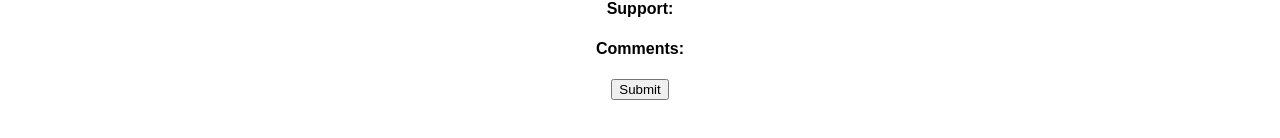
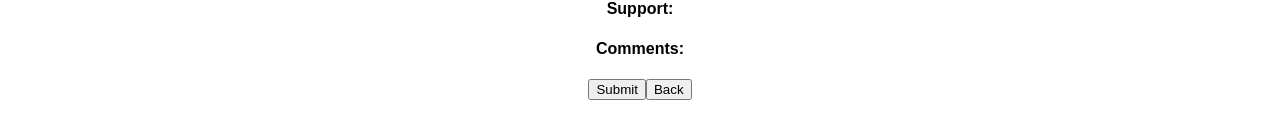
Before and after one commit to MadTofu22/redux-feedback-loop, a React (Create React App) app: page /#/review in a window 1280 px wide. Shown: the part 310-448 px from the top of the page. Built offline with nearby package versions, Linux system fonts and the light colour scheme.

Commit message:
added back buttons and updated readme

```diff
--- a/src/components/InputPage/InputPage.js
+++ b/src/components/InputPage/InputPage.js
@@ -109,6 +109,7 @@ class InputPage extends Component {
                 <input type={this.state.inputType} name='inputField' ref={this.inputRef} placeholder={this.state.placeholder}>
                 </input>
                 <button onClick={event => this.handleClick(event)}>Next</button>
+                <button onClick={() => this.props.history.goBack()}>Back</button>
             </>
         );
     }
--- a/src/components/ReviewPage/ReviewPage.js
+++ b/src/components/ReviewPage/ReviewPage.js
@@ -25,6 +25,7 @@ class ReviewPage extends Component {
                 <h4>Support: {feedback.support}</h4>
                 <h4>Comments: {feedback.comments}</h4>
                 <button onClick={this.submitFeedback}>Submit</button>
+                <button onClick={() => this.props.history.goBack()}>Back</button>
             </>
         );
     }
```
Also changed, not shown: 1 other file (tests, documents, lock files or other folders).
